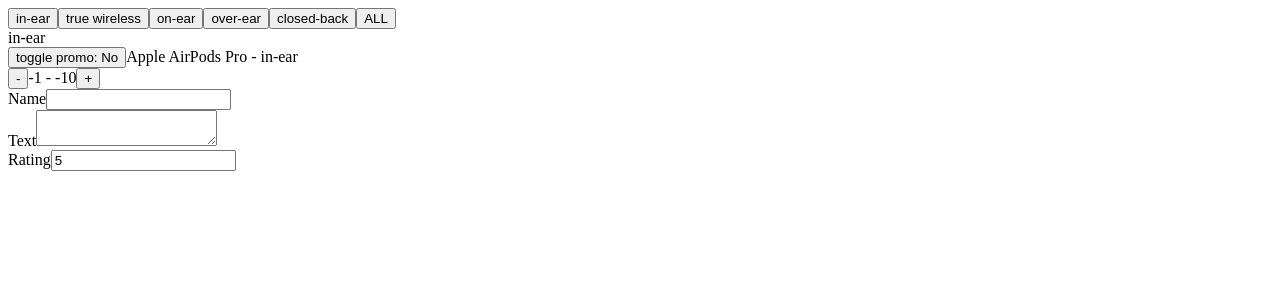
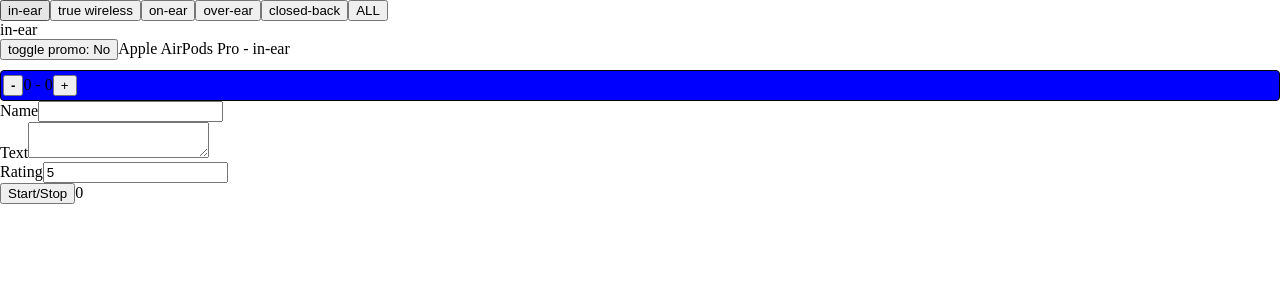
Before and after one commit to SArchieEdu/react-20231109, a React (Vite) app: page / in a window 1280 px wide. Shown: the top 300 px of the page. Built offline with nearby package versions, Linux system fonts and the light colour scheme.

Commit message:
lecture-5: styles

```diff
--- a/package.json
+++ b/package.json
@@ -10,6 +10,7 @@
     "preview": "vite preview"
   },
   "dependencies": {
+    "classnames": "^2.3.2",
     "react": "^18.2.0",
     "react-dom": "^18.2.0"
   },
--- a/src/App.jsx
+++ b/src/App.jsx
@@ -1,4 +1,6 @@
 import { ProductsPage } from "./pages/products-page/component";
+
+import "./styles/index.css";
 
 export const App = ({ products }) => {
   return <ProductsPage products={products} />;
--- a/src/components/buy-button/component.jsx
+++ b/src/components/buy-button/component.jsx
@@ -1,24 +1,29 @@
-import { useCallback } from "react";
-import { useEffect } from "react";
-import { useState } from "react";
+import classNames from "classnames";
+import { useCount } from "../../hooks/use-count";
 
-export const BuyButton = ({ price }) => {
-  const [amount, setAmount] = useState(0);
+import styles from "./styles.module.css";
 
-  const decrement = useCallback(
-    () => setAmount((currentAmount) => currentAmount - 1),
-    []
-  );
-
-  useEffect(() => {
-    decrement();
-  }, [decrement, price]);
+export const BuyButton = ({ price, className, size, type = "primary" }) => {
+  console.log(styles);
+  const { amount, increment, decrement } = useCount({ initialState: 0 });
 
   return (
-    <div>
-      <button onClick={decrement}>-</button>
+    <div
+      className={classNames(
+        styles.root,
+        className,
+        styles[type]
+        //   {
+        //   [styles.primary]: type === "primary",
+        //   [styles.secondary]: type === "secondary",
+        // }
+      )}
+    >
+      <button className={styles.action} onClick={decrement}>
+        -
+      </button>
       {amount} - {amount * price}
-      <button onClick={() => setAmount(amount + 1)}>+</button>
+      <button onClick={increment}>+</button>
     </div>
   );
 };
--- /dev/null
+++ b/src/components/buy-button/styles.module.css
@@ -0,0 +1,17 @@
+.root {
+    border: 1px solid black;
+    border-radius: 4px;
+    padding: 4px 2px;
+}
+
+.action {
+    font-weight: 700;
+}
+
+.primary {
+    background-color: blue;
+}
+
+.secondary {
+    background-color: grey;
+}
--- a/src/components/categories/component.jsx
+++ b/src/components/categories/component.jsx
@@ -1,4 +1,6 @@
 import { Category } from "../category/component";
+
+import styles from "./styles.module.css";
 
 export const Categories = ({ categories, onCategorySelect }) => {
   return (
--- /dev/null
+++ b/src/components/categories/styles.module.css
@@ -0,0 +1,3 @@
+.root {
+    background-color: red;
+}
--- a/src/components/product/component.jsx
+++ b/src/components/product/component.jsx
@@ -1,5 +1,7 @@
 import { useState } from "react";
 import { BuyButton } from "../buy-button/component";
+
+import styles from "./styles.module.css";
 
 export const Product = ({ product }) => {
   const [isPromoUsed, setIsPromoUsed] = useState(false);
@@ -15,7 +17,11 @@
         toggle promo: {isPromoUsed ? "Yes" : "No"}
       </button>
       <span>{name}</span> - <span>{type}</span>
-      <BuyButton price={price * (isPromoUsed ? 0.7 : 1)} />
+      <BuyButton
+        price={price * (isPromoUsed ? 0.7 : 1)}
+        className={styles.buyButton}
+        // type="secondary"
+      />
     </div>
   );
 };
--- /dev/null
+++ b/src/components/product/styles.module.css
@@ -0,0 +1,3 @@
+.buyButton {
+    margin-top: 10px;
+}
--- /dev/null
+++ b/src/components/timer/component.jsx
@@ -0,0 +1,30 @@
+import { useCount } from "../../hooks/use-count";
+import { useRef } from "react";
+
+export const Timer = () => {
+  const { amount, increment } = useCount({ initialState: 0 });
+  const interval = useRef();
+  const buttonRef = useRef();
+
+  return (
+    <div>
+      <button
+        ref={buttonRef}
+        onClick={() => {
+          console.log(buttonRef);
+          if (!interval.current) {
+            interval.current = setInterval(() => {
+              increment();
+            }, 1000);
+          } else {
+            clearInterval(interval.current);
+            interval.current = null;
+          }
+        }}
+      >
+        Start/Stop
+      </button>
+      {amount}
+    </div>
+  );
+};
--- /dev/null
+++ b/src/hooks/use-count.js
@@ -0,0 +1,30 @@
+import { useCallback } from "react";
+// import { useMemo } from "react";
+import { useState } from "react";
+
+export function useCount({ min = 0, max = 10, initialState = 0, step = 1 }) {
+  const [amount, setAmount] = useState(initialState);
+
+  //   const value = useMemo(
+  //     () => ({
+  //       value: amount,
+  //     }),
+  //     [amount]
+  //   );
+
+  const increment = useCallback(
+    () => setAmount((currentAmount) => currentAmount + step),
+    [step]
+  );
+
+  const decrement = useCallback(
+    () => setAmount((currentAmount) => currentAmount - step),
+    [step]
+  );
+
+  return {
+    amount,
+    increment,
+    decrement,
+  };
+}
--- a/src/pages/products-page/component.jsx
+++ b/src/pages/products-page/component.jsx
@@ -2,6 +2,7 @@
 import { Categories } from "../../components/categories/component";
 import { Products } from "../../components/products/component";
 import { ReviewForm } from "../../components/review-form/component";
+import { Timer } from "../../components/timer/component";
 
 const EMPTY_CATEGORY = "ALL";
 
@@ -30,6 +31,7 @@
       {selectedCategory || "Select category"}
       <Products products={filteredProducts} />
       <ReviewForm />
+      <Timer />
     </div>
   );
 };
--- /dev/null
+++ b/src/styles/index.css
@@ -0,0 +1,3 @@
+html, body {
+    margin: 0;
+}
```
Also changed, not shown: 1 other file (tests, documents, lock files or other folders).
